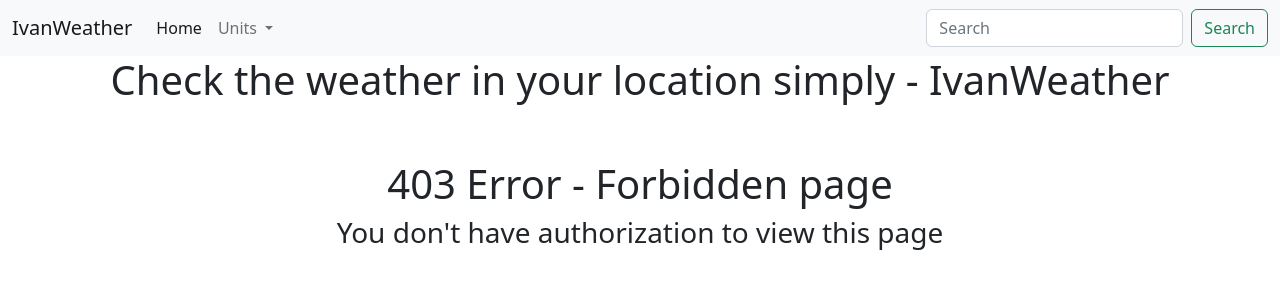
After one commit to Imperatore1003/ivanweather, a Flask app: template templates/403.html in a window 1280 px wide. The commit adds this page. Shown: the top 300 px of the page. Run offline with Flask 2, Linux system fonts and the light colour scheme; the template is opened without the code that fills it, so the values that code supplies are empty; some libraries are stand-ins or nearby versions.

Commit message:
Adding custom error message pages, adding possibility to change unit, changing files to be cache

```diff
--- a/app.py
+++ b/app.py
@@ -50,9 +50,13 @@ def index():
             latitude = cords["latitude"]
             longitude = cords["longitude"]
 
-            city = api(0, latitude, longitude, 1)
+            if session.get("units") is None:
+                session["units"] = 0
+            check = 0 if int(session["units"]) == 0 else 1
 
-            return render_template("index.html", getCords=0, city=city)
+            city = api(0, latitude, longitude, 1, session["units"])
+
+            return render_template("index.html", getCords=0, city=city, check=check)
 
 @app.route("/search", methods=["GET", "POST"])
 def search():
@@ -60,14 +64,46 @@ def search():
 
     cityName = request.args.get("city")
 
-    city = api(cityName)
+    if session.get("units") is None:
+        session["units"] = 0
+    check = 0 if int(session["units"]) == 0 else 1
 
-    return render_template("search.html", city=city)
+    city = api(cityName, 0, 0, 0, session["units"])
+
+    return render_template("search.html", city=city, check=check)
+
+@app.route("/setUnits", methods=['POST'])
+def units():
+    """Set units"""
+    if request.method == "POST":
+        output = request.get_json()
+        result = json.loads(output)
+
+        # session["units"] = "imperial" if result["units"] == 0 else "metric"
+        session["units"] = int(result["units"])
+
+        return redirect(result["url"])
 
 @app.route("/fallback")
 def fallback():
     """Fallback page"""
     return render_template("fallback.html")
+
+@app.errorhandler(404)
+def page_not_found(e):
+    return render_template('404.html'), 404
+
+@app.errorhandler(403)
+def forbidden_page(e):
+    return render_template('403.html'), 403
+
+@app.errorhandler(410)
+def gone_page(e):
+    return render_template('410.html'), 410
+
+@app.errorhandler(500)
+def internal_server_error(e):
+    return render_template('500.html'), 500
 
 @app.route("/google08e23da205bdc745.html")
 def verification():
--- a/static/main.js
+++ b/static/main.js
@@ -3,3 +3,24 @@ if ("serviceWorker" in navigator) {
         .then((reg) => console.log("Service Worker Registered", reg))
         .catch((err) => console.log("Service Worker Failed", err));
 }
+
+const radios = document.querySelectorAll('.form-check-input')
+for (const radio of radios) {
+    radio.onclick = (e) => {
+        let units = document.querySelector("label[for='" + radio.id + "']").innerHTML.trim();
+        units = units === "Celsius" ? 1 : 0;
+        let url = window.location.href;
+
+        let dict_values = {units, url} //Pass the javascript variables to a dictionary.
+        let s = JSON.stringify(dict_values); // Stringify converts a JavaScript object or value to a JSON string
+        $.ajax({
+            url:"/setUnits",
+            type:"POST",
+            contentType: "application/json",
+            data: JSON.stringify(s),
+            complete: function (data) {
+                window.location.href = url;
+            }
+        });
+    }
+}
--- /dev/null
+++ b/templates/403.html
@@ -0,0 +1,12 @@
+{% extends "layout.html" %}
+
+{% block title%}
+    403 Error - Forbidden page
+{% endblock %}
+
+{% block content %}
+    <br>
+    <br>
+    <h1 style="text-align: center;">403 Error - Forbidden page</h1>
+    <h3 style="text-align: center;">You don't have authorization to view this page</h3>
+{% endblock %}
--- a/templates/index.html
+++ b/templates/index.html
@@ -10,9 +10,7 @@
 {% endblock %}
 
 {% block content %}
-    <h1>Check the weather in your location simply - IvanWeather</h1>
-
-    {% if getCords == 1%}
+    {% if getCords == 1 %}
         <h3 id="status"></h3>
 
         <script type="text/javascript" src="https://ajax.googleapis.com/ajax/libs/jquery/1.5/jquery.min.js"></script>
--- a/templates/layout.html
+++ b/templates/layout.html
@@ -64,17 +64,17 @@
                                 <!-- <li><a class="dropdown-item" href='/search?city=ciao'>ciao</a></li> -->
                                 <li>
                                     <div class="form-check">
-                                        <input class="form-check-input" type="radio" name="units" id="flexRadioDefault1" checked>
+                                        <input class="form-check-input" type="radio" name="units" id="flexRadioDefault1" {% if check == 0 %}checked{% endif %}>
                                         <label class="form-check-label" for="flexRadioDefault1">
                                             Fahrenheit
                                         </label>
-                                      </div>
-                                      <div class="form-check">
-                                        <input class="form-check-input" type="radio" name="units" id="flexRadioDefault2">
+                                    </div>
+                                    <div class="form-check">
+                                        <input class="form-check-input" type="radio" name="units" id="flexRadioDefault2" {% if check == 1 %}checked{% endif %}>
                                         <label class="form-check-label" for="flexRadioDefault2">
                                             Celsius
                                         </label>
-                                      </div>
+                                    </div>
                                 </li>
                             </ul>
                         </li>
@@ -89,8 +89,11 @@
         </nav>
 
         <main>
+            <h1 style="text-align: center;">Check the weather in your location simply - IvanWeather</h1>
+
             {% block content %}{% endblock %}
         </main>
     </body>
+    <script type="text/javascript" src="https://ajax.googleapis.com/ajax/libs/jquery/1.5/jquery.min.js"></script>
     <script src="/static/main.js"></script>
 </html>
```
Also changed, not shown: sw.js (+56 -2 lines), templates/404.html (added, +12 -0 lines), templates/410.html (added, +12 -0 lines), templates/500.html (added, +12 -0 lines).
